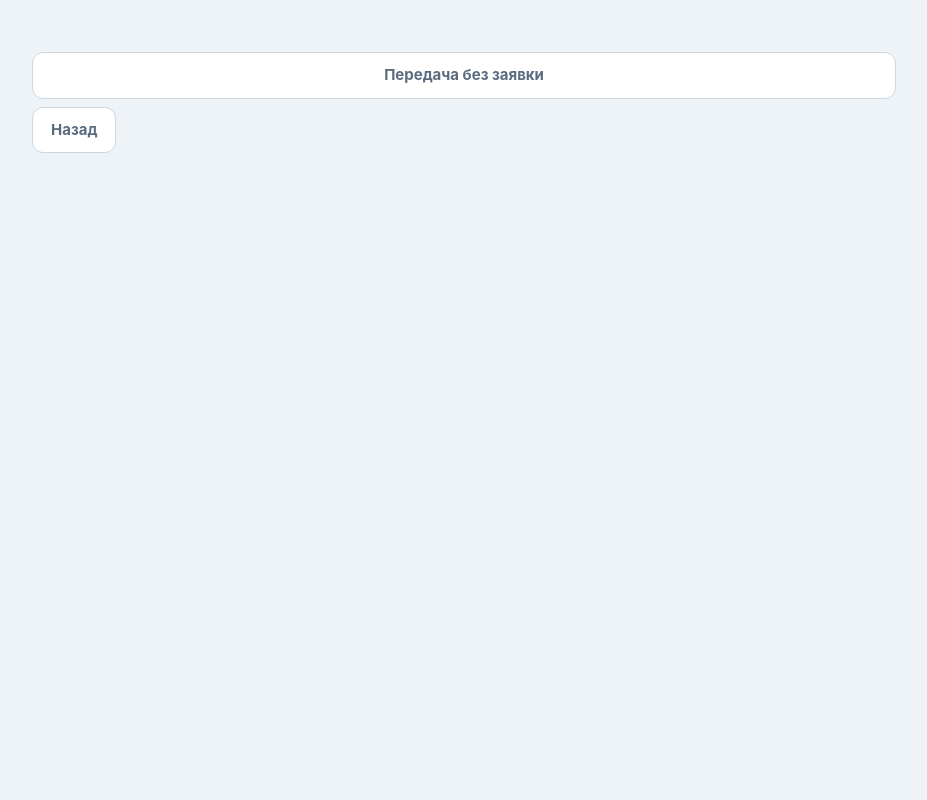
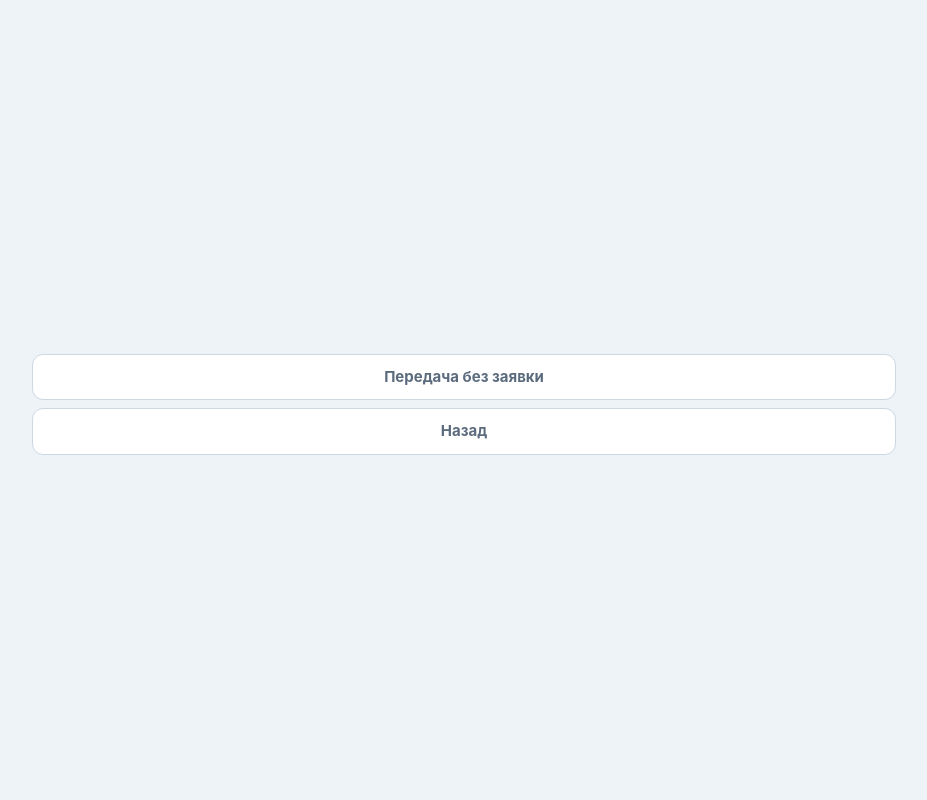
Before and after one commit to veselo2903/jail, a Python web app: template templates/docs_collect.html in a window 1280 px wide. Shown: the whole page, without its empty margins (176-1103 px from the left). Run offline with Jinja, Linux system fonts and the light colour scheme; the template is opened without the code that fills it, so the values that code supplies are empty.

Commit message:
Vertically center page content in shared wrapper

```diff
--- a/templates/base.html
+++ b/templates/base.html
@@ -49,12 +49,12 @@ a{color:var(--blue);text-decoration:none}
 .side a.nav:not(.on):hover{background:rgba(255,255,255,.08);color:#e6eefb}
 
 /* ---- Основная область ---- */
-.app{flex:1;min-width:0;display:flex;flex-direction:column}
+.app{flex:1;min-width:0;min-height:100vh;display:flex;flex-direction:column}
 .side-user{margin-top:auto;padding:14px 8px 4px;border-top:1px solid rgba(255,255,255,.12);color:#dce7f7}
 .side-user-role{display:block;padding:0 4px 8px;font-size:13px;font-weight:700;color:#fff}
 .side-user-logout{display:flex;align-items:center;justify-content:center;padding:8px 10px;border:1px solid rgba(255,255,255,.25);border-radius:9px;color:#c5d4e8;font-size:13px;font-weight:600}
 .side-user-logout:hover{background:rgba(255,255,255,.1);color:#fff}
-.wrap{max-width:900px;width:100%;margin:0 auto;padding:38px 18px 44px}
+.wrap{max-width:900px;width:100%;flex:1;display:flex;flex-direction:column;justify-content:center;margin:0 auto;padding:38px 18px 44px}
 
 .card{background:var(--surface);border:1px solid var(--line);border-radius:var(--r);
   padding:18px;margin-bottom:16px;box-shadow:var(--shadow)}
```
Also changed, not shown: 1 other file.
